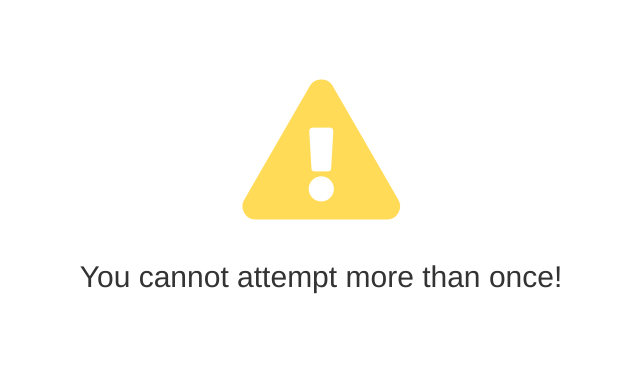
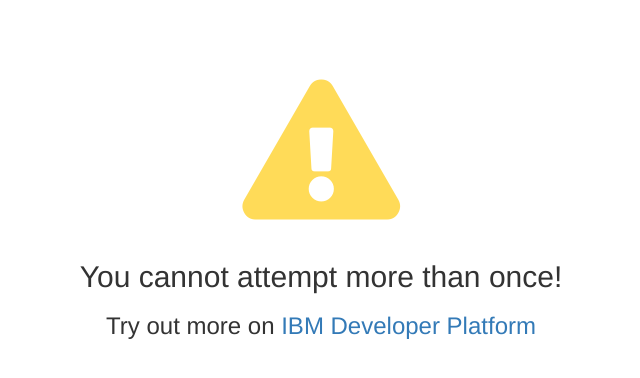
Before and after one commit to IBMDevConnect/nodewheel, a website: page views/error.html in a window 1280 px wide. Shown: the whole page, without its empty margins (319-959 px from the left). Drawn offline with nearby package versions, Linux system fonts and the light colour scheme.

Commit message:
Update URL redirect

```diff
--- a/views/error.html
+++ b/views/error.html
@@ -16,6 +16,7 @@
             <i class="fas fa-exclamation-triangle fa-10x"></i></span>
             <br/><br/>
              <h2>You cannot attempt more than once!</h2>
+             <h3>Try out more on <a href="https://developer.ibm.com/" target="_blank">IBM Developer Platform</a></h3>
         </div>
         <br /><br />
        <!-- <footer class="my-5 pt-5 text-muted text-center text-small">
```
